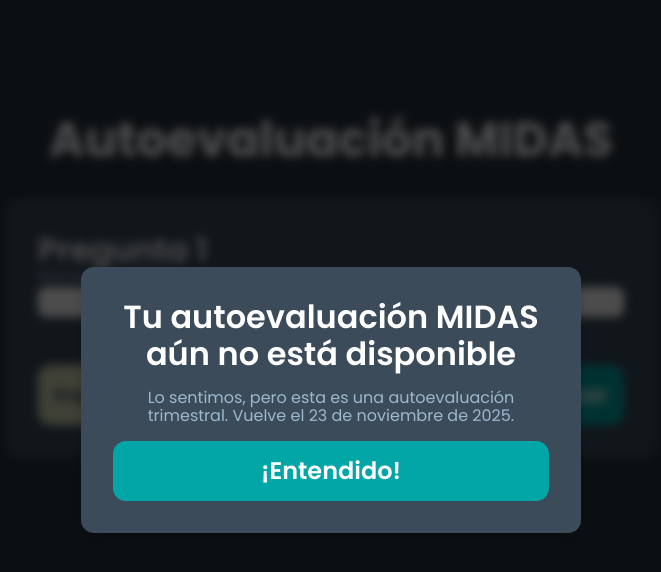
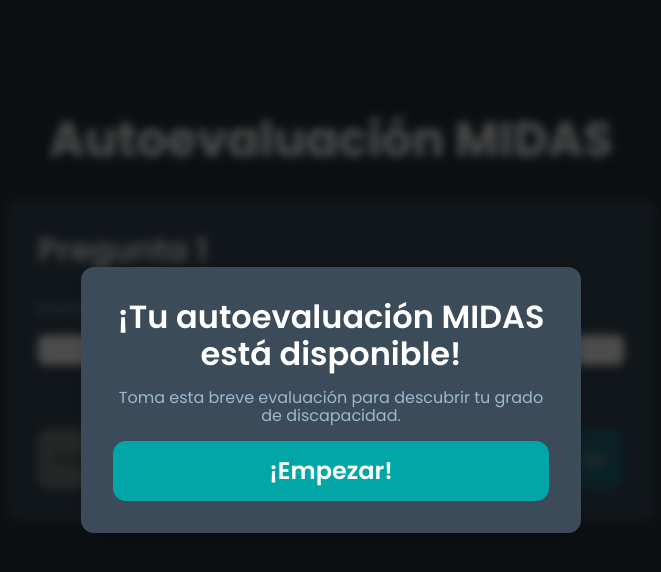
Before and after one commit to V-V-Team-2025A/Migrania-App, a React (Vite) app in the folder frontend/: page /midas in a window 1280 px wide. Shown: the top 572 px of the page, without its empty margins (309-970 px from the left). Built offline with nearby package versions, Linux system fonts and the light colour scheme; no server answers.

Commit message:
Chore: updated midas css

```diff
--- a/frontend/src/common/styles/index.css
+++ b/frontend/src/common/styles/index.css
@@ -171,6 +171,10 @@ button {
     gap: var(--spacing-s);
 }
 
+button:disabled{
+    opacity: 0.4;
+}
+
 /* === BOTONES VARIANTES === */
 .btn-primary {
     background-color: var(--color-action);
--- a/frontend/src/features/feature_Grupo1_EvaluacionMidas/components/ModalDisponibilidad.jsx
+++ b/frontend/src/features/feature_Grupo1_EvaluacionMidas/components/ModalDisponibilidad.jsx
@@ -6,7 +6,7 @@ export default function ModalDisponibilidad({ onClose }) {
 
     const navigate = useNavigate()
 
-    const [puedeHacerAutoevaluacion, setPuedeHacerAutoevaluacion] = useState(false)
+    const [puedeHacerAutoevaluacion, setPuedeHacerAutoevaluacion] = useState(true)
 
     return (
         <div className={styles["modal__overlay"]}>
--- a/frontend/src/features/feature_Grupo1_EvaluacionMidas/pages/Midas.jsx
+++ b/frontend/src/features/feature_Grupo1_EvaluacionMidas/pages/Midas.jsx
@@ -103,7 +103,6 @@ export default function Midas() {
                                         const nuevasRespuestas = [...respuestas];
                                         nuevasRespuestas[indice] = valorRespuesta;
                                         setRespuestas(nuevasRespuestas);
-
                                         navigate("/midas/resultados", {
                                             state: {
                                                 respuestas: nuevasRespuestas,
--- a/frontend/src/features/feature_Grupo1_EvaluacionMidas/styles/Midas.module.css
+++ b/frontend/src/features/feature_Grupo1_EvaluacionMidas/styles/Midas.module.css
@@ -9,6 +9,9 @@
     background-color: var(--color-background);
     padding: var(--spacing-xl);
     border-radius: var(--border-radius);
+    display: flex;
+    flex-direction: column;
+    gap: var(--spacing-m);
     width: 650px;
 }
 
--- a/frontend/src/features/feature_Grupo1_EvaluacionMidas/styles/Resultados.module.css
+++ b/frontend/src/features/feature_Grupo1_EvaluacionMidas/styles/Resultados.module.css
@@ -35,3 +35,9 @@
     display: flex;
     justify-content: center;
 }
+.resultados__seccion-inferior h3{
+    margin-bottom: var(--spacing-m);
+}
+.resultados__seccion-superior h4{
+    margin-bottom: var(--spacing-m);
+}
```
